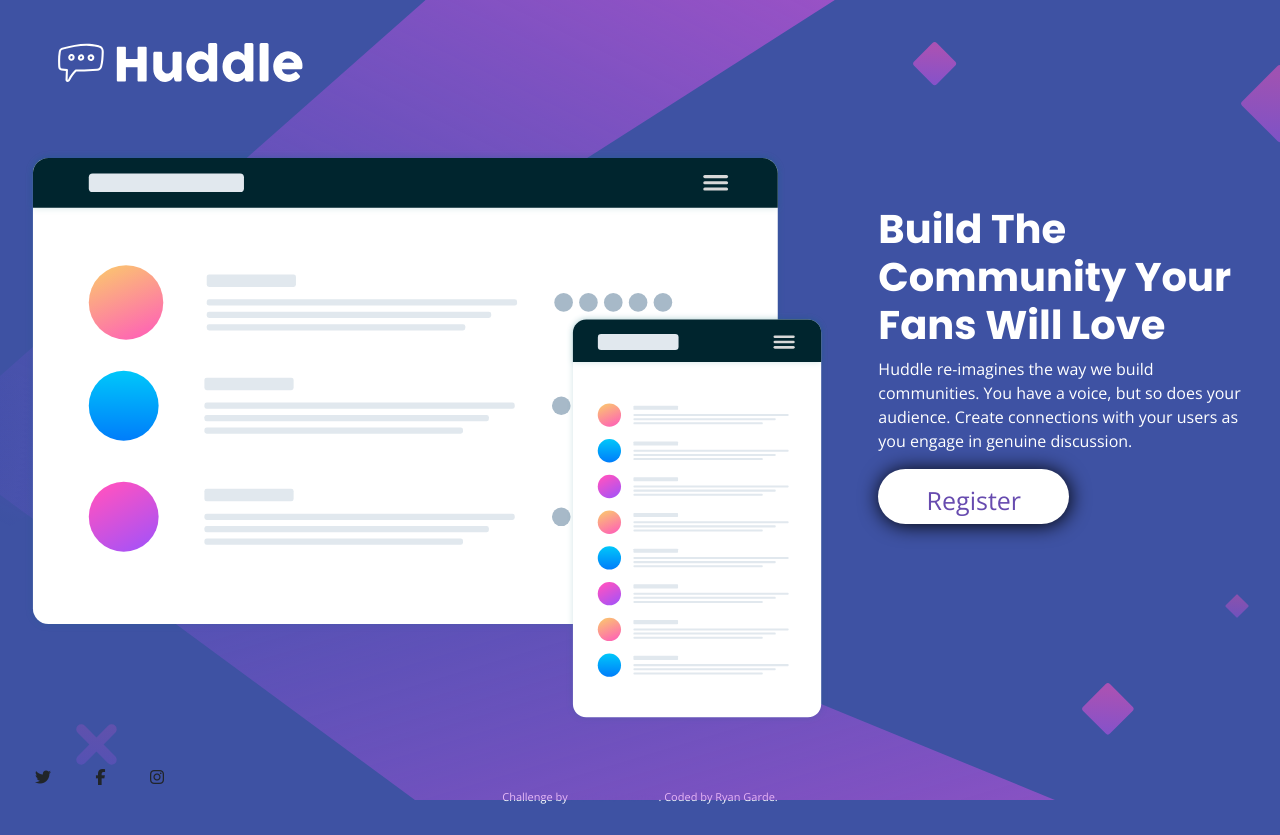
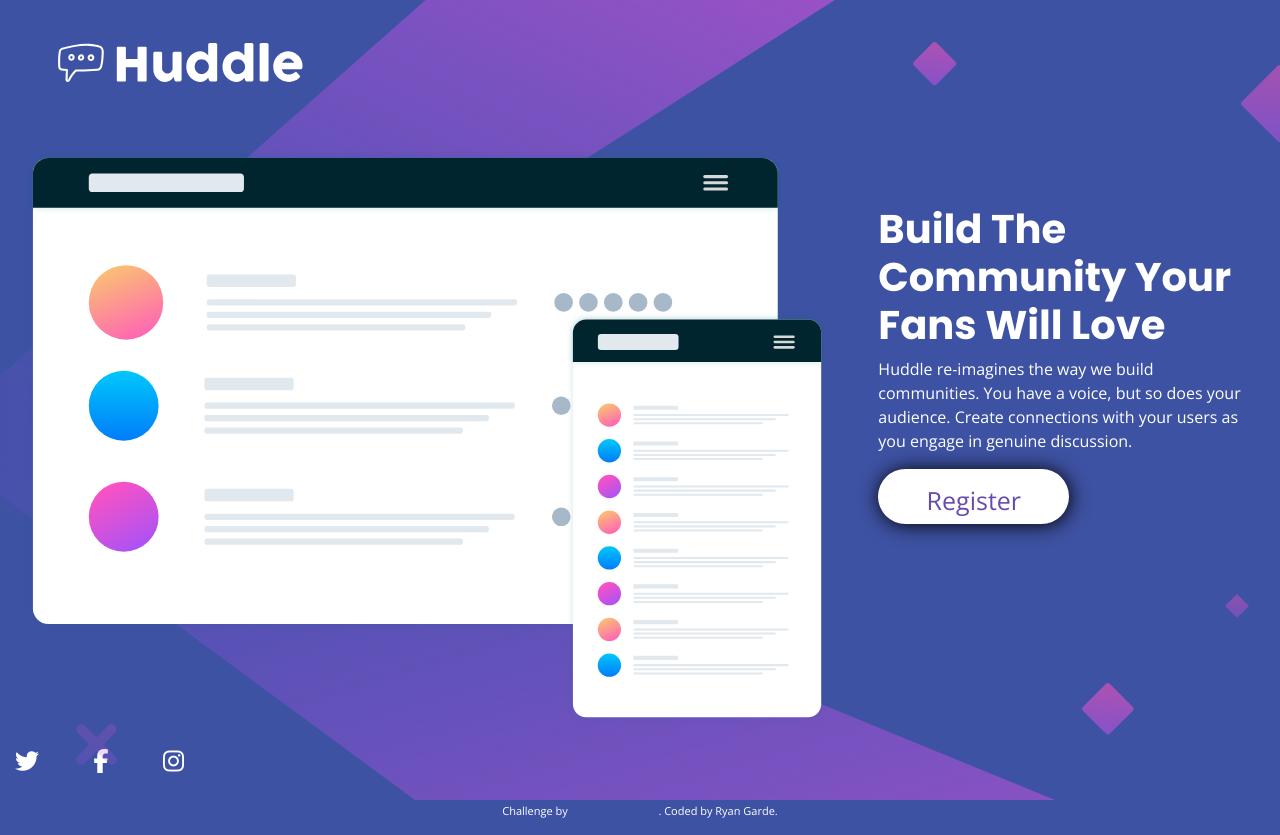
Before and after one commit to rgarde522/Huddle-Single-Landing-Page, a plain HTML site: page index.html in a window 1280 px wide. Drawn offline with nearby package versions, Linux system fonts and the light colour scheme.

Commit message:
Update style.css

```diff
--- a/CSS/style.css
+++ b/CSS/style.css
@@ -55,9 +55,17 @@ p {
 
 /* Footer Section */
 
+.footer {
+  display: flex;
+  float: right;
+
+}
+
 .sm-icon {
-  padding: 20px;
-  position: relative;
-  align-self: right;
-  height: 20px;
+  font-size: x-large;
+  color: #FFFFFF;
+  padding: 0 50px 30px 0;
+  text-align: center;
+
+
 }
```
